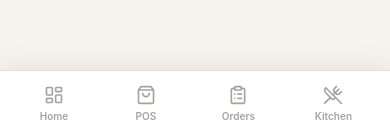
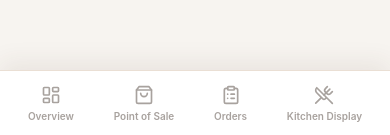
Before and after one commit to berrycoding22/coffeepossystem, a Next.js app: page /dashboard/categories in a window 390 px wide. Shown: the part 706-841 px from the top of the page. Built offline with nearby package versions, Linux system fonts and the light colour scheme; no server answers; the database is empty.

Commit message:
fix: localize mobile dashboard navigation

```diff
--- a/src/components/dashboard/mobile-nav.tsx
+++ b/src/components/dashboard/mobile-nav.tsx
@@ -4,5 +4,6 @@ import { ClipboardList, LayoutDashboard, ShoppingBag, UtensilsCrossed } from "lu
 import { useEffect, useState } from "react";
 import { usePathname } from "next/navigation";
 import { createClient } from "@/lib/supabase/client";
-const links = [{ href: "/dashboard", label: "Home", icon: LayoutDashboard }, { href: "/dashboard/pos", label: "POS", icon: ShoppingBag }, { href: "/dashboard/orders", label: "Orders", icon: ClipboardList }, { href: "/dashboard/kitchen", label: "Kitchen", icon: UtensilsCrossed }];
-export function MobileNav() { const path = usePathname(); const [role, setRole] = useState<string | null>(null); useEffect(() => { const supabase = createClient(); supabase.auth.getUser().then(async ({ data: { user } }) => { if (!user) return; const { data } = await supabase.from("profiles").select("role").eq("id", user.id).maybeSingle(); setRole(data?.role ?? null); }); }, []); const visible = links.filter(link => role !== "barista" || link.href === "/dashboard/kitchen"); return <nav className="fixed inset-x-0 bottom-0 z-30 flex justify-around border-t border-[#eadfd4] bg-white/95 px-2 pb-[max(.5rem,env(safe-area-inset-bottom))] pt-2 shadow-[0_-8px_24px_rgba(75,46,43,.08)] md:hidden">{visible.map(link => { const Icon = link.icon; const active = path === link.href; return <Link key={link.href} href={link.href} className={`flex min-w-14 flex-col items-center gap-1 rounded-xl px-3 py-1.5 text-[10px] font-semibold ${active ? "text-espresso" : "text-stone-400"}`}><Icon className="size-5"/>{link.label}</Link>; })}</nav>; }
+import { useLanguage } from "@/components/providers/language-provider";
+const links = [{ href: "/dashboard", label: "overview", icon: LayoutDashboard }, { href: "/dashboard/pos", label: "pos", icon: ShoppingBag }, { href: "/dashboard/orders", label: "orders", icon: ClipboardList }, { href: "/dashboard/kitchen", label: "kitchen", icon: UtensilsCrossed }] as const;
+export function MobileNav() { const path = usePathname(); const { t } = useLanguage(); const [role, setRole] = useState<string | null>(null); useEffect(() => { const supabase = createClient(); supabase.auth.getUser().then(async ({ data: { user } }) => { if (!user) return; const { data } = await supabase.from("profiles").select("role").eq("id", user.id).maybeSingle(); setRole(data?.role ?? null); }); }, []); const visible = links.filter(link => role !== "barista" || link.href === "/dashboard/kitchen"); return <nav className="fixed inset-x-0 bottom-0 z-30 flex justify-around border-t border-[#eadfd4] bg-white/95 px-2 pb-[max(.5rem,env(safe-area-inset-bottom))] pt-2 shadow-[0_-8px_24px_rgba(75,46,43,.08)] md:hidden">{visible.map(link => { const Icon = link.icon; const active = path === link.href; return <Link key={link.href} href={link.href} className={`flex min-w-14 flex-col items-center gap-1 rounded-xl px-3 py-1.5 text-[10px] font-semibold ${active ? "text-espresso" : "text-stone-400"}`}><Icon className="size-5"/>{t(link.label)}</Link>; })}</nav>; }
```
